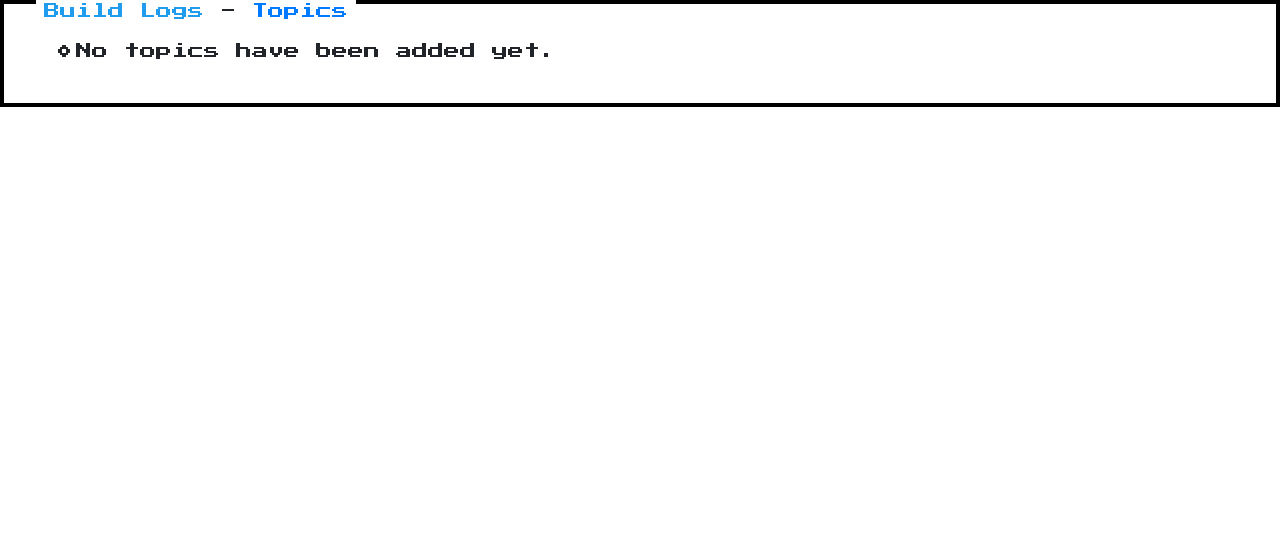
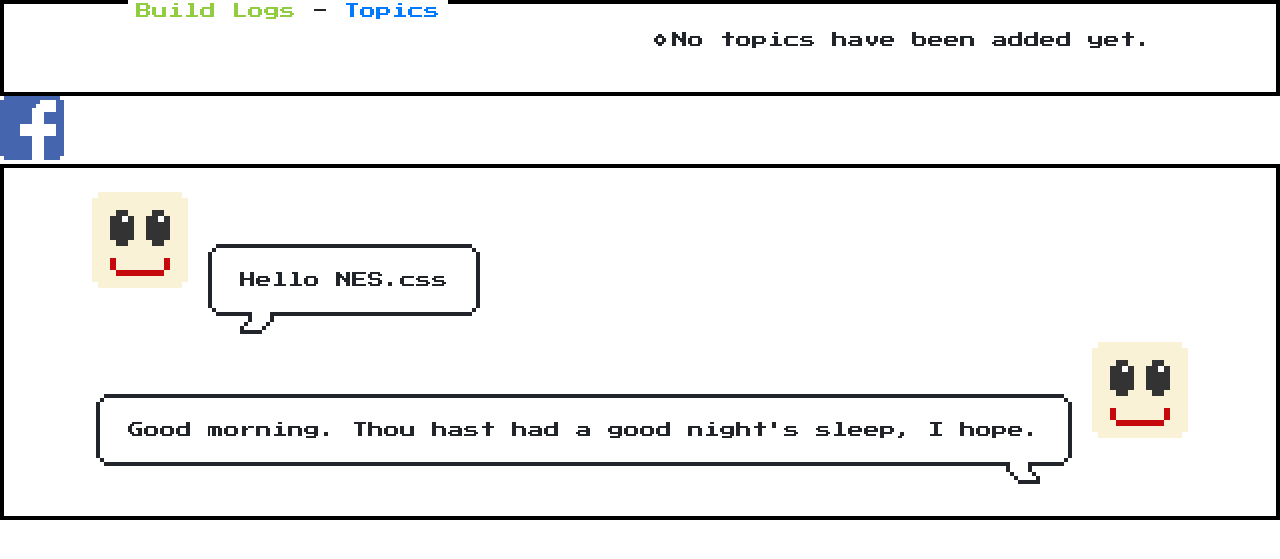
Before and after one commit to AyoHandGod/poppricer-python, a Django app: template poppricer/templates/build_log/topics.html in a window 1280 px wide. Shown: the top 559 px of the page. Run offline with Django 3.2, Linux system fonts and the light colour scheme; the template is opened without the code that fills it, so the values that code supplies are empty; some libraries are stand-ins or nearby versions.

Commit message:
Added topic url, view, template. Updating template...

```diff
--- a/build_log/models.py
+++ b/build_log/models.py
@@ -17,7 +17,7 @@ class Entry(models.Model):
     date_added = models.DateTimeField(auto_now_add=True)
 
     class Meta:
-        verbose_name_plural = 'entities'
+        verbose_name_plural = 'entries'
 
     def __str__(self):
         return self.text[:50] + '....'
--- a/build_log/urls.py
+++ b/build_log/urls.py
@@ -9,5 +9,6 @@ app_name = 'build_log'
 urlpatterns = [
     # Homepage
     url(r'^$', views.index, name='index'),
-    url(r'^topics/$', views.topics, name='topics')
+    url(r'^topics/$', views.topics, name='topics'),
+    url(r'^topics/(?<topic_id>\d+)/$', views.topic, name="topic"),
 ]
--- a/poppricer/templates/build_log/base.html
+++ b/poppricer/templates/build_log/base.html
@@ -12,18 +12,65 @@
     <link href="https://unpkg.com/nes.css@2.1.0/css/nes.min.css" rel="stylesheet" />
     <link href="https://fonts.googleapis.com/css?family=Open+Sans|Press+Start+2P" rel="stylesheet">
 
+    <!-- font styling -->
+    <style>
+      html, body, pre, code, kbd, samp {
+          font-family: "Press Start 2P";
+      }
+    </style>
+
+    <style>
+        .flex-container {
+          display: flex;
+
+          /* Then we define the flow direction
+             and if we allow the items to wrap
+           * Remember this is the same as:
+           * flex-direction: row;
+           * flex-wrap: wrap;
+           */
+          flex-direction: row;
+
+          /* Then we define how is distributed the remaining space */
+          justify-content: space-around;
+        }
+    </style>
+
     <title>Funko Pop Pricer</title>
 </head>
 <body>
-    <div class="nes-container with-title">
+    <div class="nes-container with-title flex-container">
         <p class="Primary title">
-            <a class="nes-text is-primary" href="{% url 'build_log:index' %}">Build Logs</a> -
-            <a class="nes-text" href="{% url 'build_log:topics' %}">Topics</a>
+            <a class="nes-text is-success" href="{% url 'build_log:index' %}">Build Logs</a> -
+            <a href="{% url 'build_log:topics' %}">Topics</a>
         </p>
         {% block content %} {% endblock content %}
     </div>
 
 
+    <footer>
+        <a href="http://www.facebook.com"><i class="nes-icon facebook is-large"></i></a>
+
+        <div class="nes-container flex-container">
+            <section class="message-list">
+                <section class="message -left">
+                    <i class="nes-bcrikko"></i>
+                    <!-- Balloon -->
+                    <div class="nes-balloon from-left">
+                        <p>Hello NES.css</p>
+                    </div>
+                </section>
+
+                <section class="message -right">
+                    <!-- Balloon -->
+                    <div class="nes-balloon from-right">
+                        <p>Good morning. Thou hast had a good night's sleep, I hope.</p>
+                    </div>
+                    <i class="nes-bcrikko"></i>
+                </section>
+            </section>
+        </div>
+    </footer>
     <!-- Bootstrap scripts -->
     <script src="https://stackpath.bootstrapcdn.com/bootstrap/4.3.1/css/bootstrap.min.css"></script>
     <script src="https://stackpath.bootstrapcdn.com/bootstrap/4.3.1/js/bootstrap.min.js" crossorigin></script>
--- /dev/null
+++ b/poppricer/templates/build_log/topic.html
@@ -0,0 +1,5 @@
+{% extends 'build_log/base.html' %}
+
+{ % block content %}
+
+{ % endblock content %}
--- a/poppricer/templates/build_log/topics.html
+++ b/poppricer/templates/build_log/topics.html
@@ -5,7 +5,7 @@
 <div class="Topics">
     <ul class="nes-list is-circle">
         {% for topic in topics %}
-        <li>{{ topic }}</li>
+        <li class="nes-text is-warning">{{ topic }}</li>
         {% empty %}
         <li>No topics have been added yet.</li>
         {% endfor %}
```
Also changed, not shown: build_log/views.py (+8 -0 lines).
